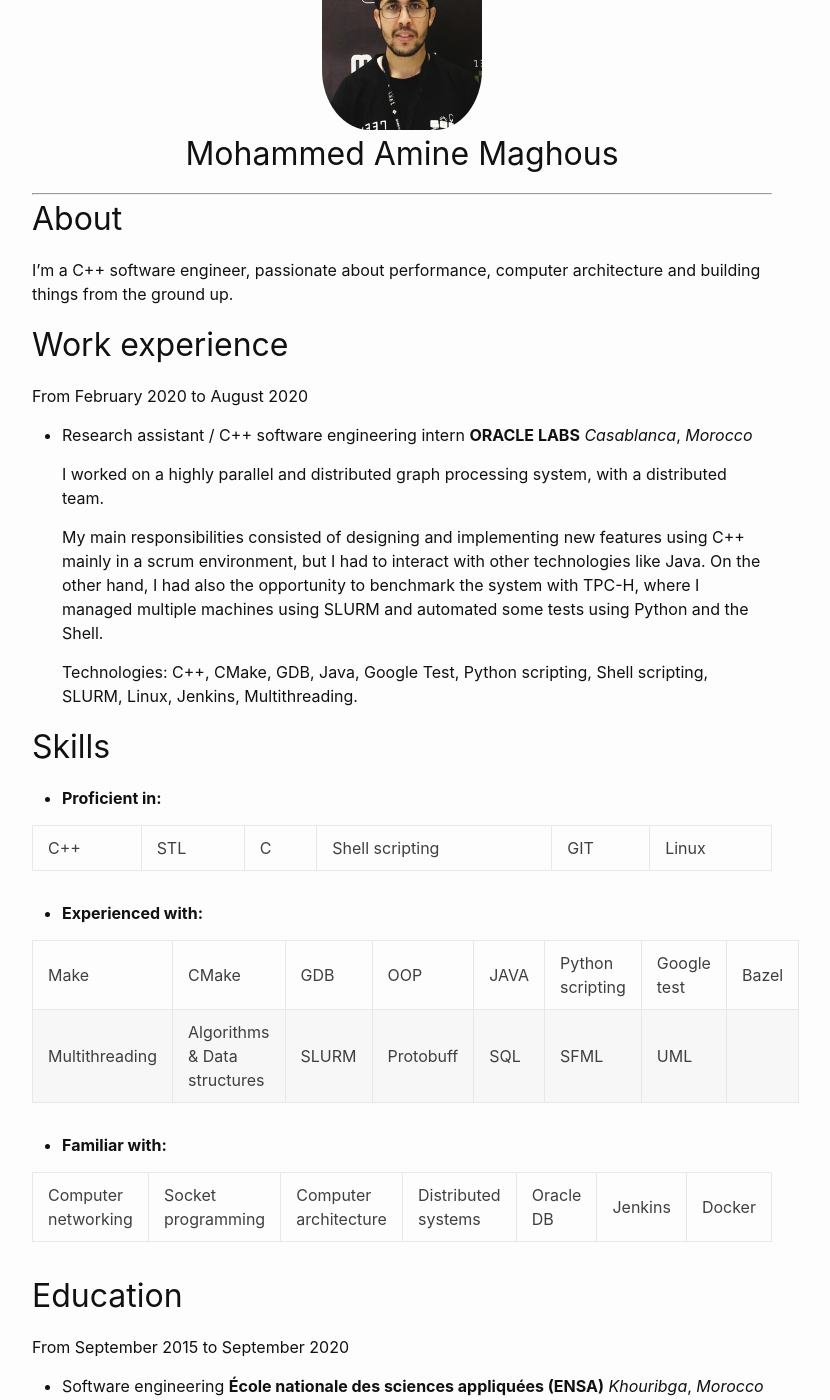
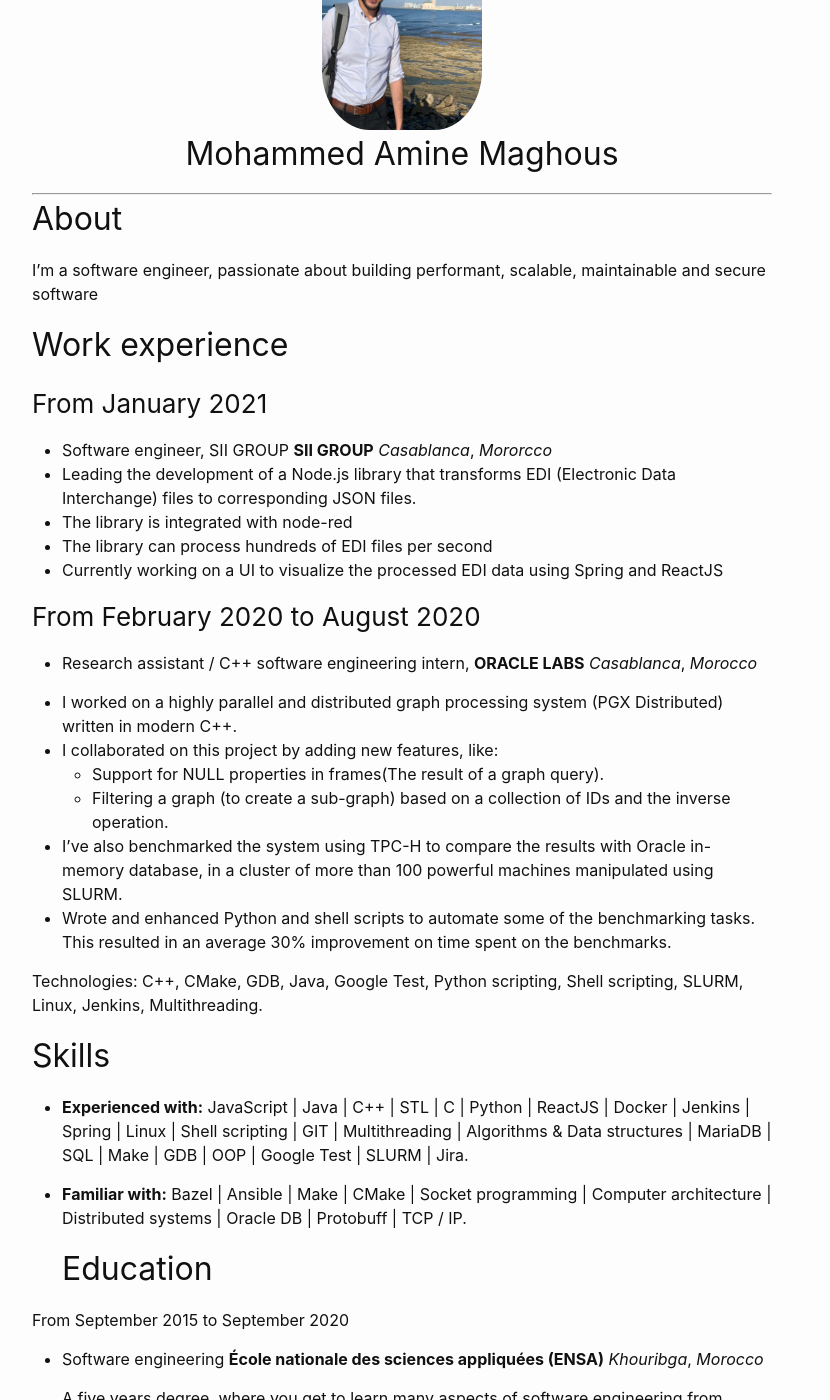
Before and after one commit to magmine/cachehit, a Jekyll site: the page built from author/CV.md, in a window 1280 px wide and 1400 px high, scrolled down 202 px. Shown: the whole window, without its empty margins (238-1068 px from the left). Built offline with Jekyll 4.4.1, drawn with Linux system fonts in a browser that asks for light colours; some of the changed text lies outside the part shown.

Commit message:
Update CV

```diff
--- a/author/CV.md
+++ b/author/CV.md
@@ -13,45 +13,42 @@ categories: author
     <button class="btn"><i class="fa fa-download"></i> Download CV </button>
 </a>
 
-<center><img src="../images/profile.png" width="160" height="200" style="border-radius: 30%;"  alt="Avatar"></center>
+<center><img src="../images/LinkedinProfile.jpg" width="160" height="200" style="border-radius: 30%;"  alt="Avatar"></center>
 
 <center> <h2>Mohammed Amine Maghous</h2> </center>
 ---------------------------
 
 ## About
-I'm a C++ software engineer, passionate about performance, computer architecture and building things from the ground up.
+I'm a software engineer, passionate about building performant, scalable, maintainable and secure software
 
 ## Work experience
 
-From February 2020 to August 2020
-* Research assistant / C++ software engineering intern **ORACLE LABS** *Casablanca*, *Morocco*
+### From January 2021
+* Software engineer, SII GROUP **SII GROUP** *Casablanca*, *Mororcco*
+- Leading the development of a Node.js library that transforms EDI (Electronic Data Interchange) files to corresponding JSON files.
+- The library is integrated with node-red
+- The library can process hundreds of EDI files per second
+- Currently working on a UI to visualize the processed EDI data  using Spring and ReactJS
 
-    I worked on a highly parallel and distributed graph processing system, with a
-    distributed team.
+### From February 2020 to August 2020
+* Research assistant / C++ software engineering intern, **ORACLE LABS** *Casablanca*, *Morocco*
 
-    My main responsibilities consisted of designing and implementing new features
-    using C++ mainly in a scrum environment, but I had to interact with other
-    technologies like Java. On the other hand, I had also the opportunity to
-    benchmark the system with TPC-H, where I managed multiple machines using
-    SLURM and automated some tests using Python and the Shell.
+- I worked on a highly parallel and distributed graph processing system (PGX Distributed) written in modern C++.
+- I collaborated on this project by adding new features, like:
+    - Support for NULL properties in frames(The result of a graph query).
+    - Filtering a graph (to create a sub-graph) based on a collection of IDs and the inverse operation.
+- I've also benchmarked the system using TPC-H to compare the results with Oracle in-memory database, in a cluster of more than 100 powerful machines manipulated using SLURM.
+- Wrote and enhanced Python and shell scripts to automate some of the benchmarking tasks. This resulted in an average 30% improvement on time spent on the benchmarks.
 
-    Technologies: C++, CMake, GDB, Java, Google Test, Python scripting, Shell
-    scripting, SLURM, Linux, Jenkins, Multithreading.
+Technologies: C++, CMake, GDB, Java, Google Test, Python scripting, Shell scripting, SLURM, Linux, Jenkins, Multithreading.
 
 ## Skills
-- **Proficient in:**
-
-C++ | STL | C | Shell scripting | GIT | Linux
 
 - **Experienced with:**
-
-Make | CMake | GDB | OOP | JAVA | Python scripting | Google test | Bazel
-Multithreading | Algorithms & Data structures | SLURM | Protobuff | SQL | SFML | UML
+JavaScript | Java | C++ | STL | C | Python | ReactJS | Docker | Jenkins | Spring | Linux | Shell scripting | GIT | Multithreading | Algorithms & Data structures | MariaDB | SQL | Make | GDB | OOP  | Google Test | SLURM | Jira.
 
 - **Familiar with:**
-
-Computer networking | Socket programming | Computer architecture | Distributed systems | Oracle DB | Jenkins | Docker
-
+Bazel | Ansible | Make | CMake | Socket programming | Computer architecture | Distributed systems | Oracle DB | Protobuff | TCP / IP.
 ## Education
 
 From September 2015 to September 2020
@@ -85,18 +82,17 @@ November 2018
 
 ## Projects
 
+
+* **Language detector:**
+    An app that detects the language of a text submitted by a user. Language words are stocked in a DAWG( Directed Acyclic Word Graph) to reduce memory footprint and have faster word search.
+    Technologies : Python / Django / Django Rest in the backend and JavaScript / ReactJS in the frontend.
+
 * **Graph processor:**
 
     It's the first draft for a graph processing engine. I started this project due
     to my interest in algorithms and data structures.
     The system is currently partially multi-threaded, supports two algorithms,
     and written in modern C++.
-
-* **Libft (C library):**
-
-    A static library where I reimplement many functions in libc (atoi(), strnstr
-    ...etc.) using just some primitive system calls like free(), malloc(), read() and
-    write().
 
 * **Typing corrector:**
 
```
Also changed, not shown: images/LinkedinProfile.jpg (added).
